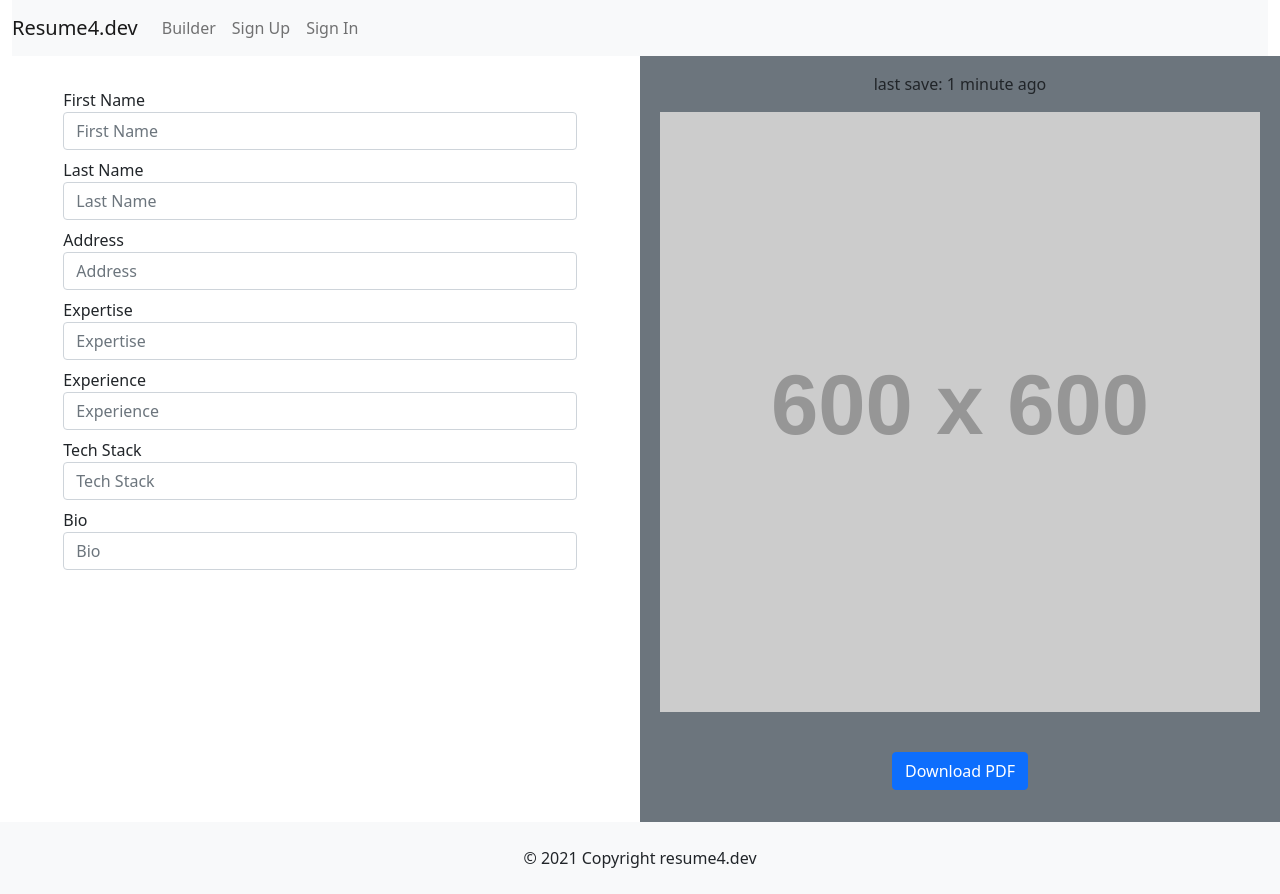
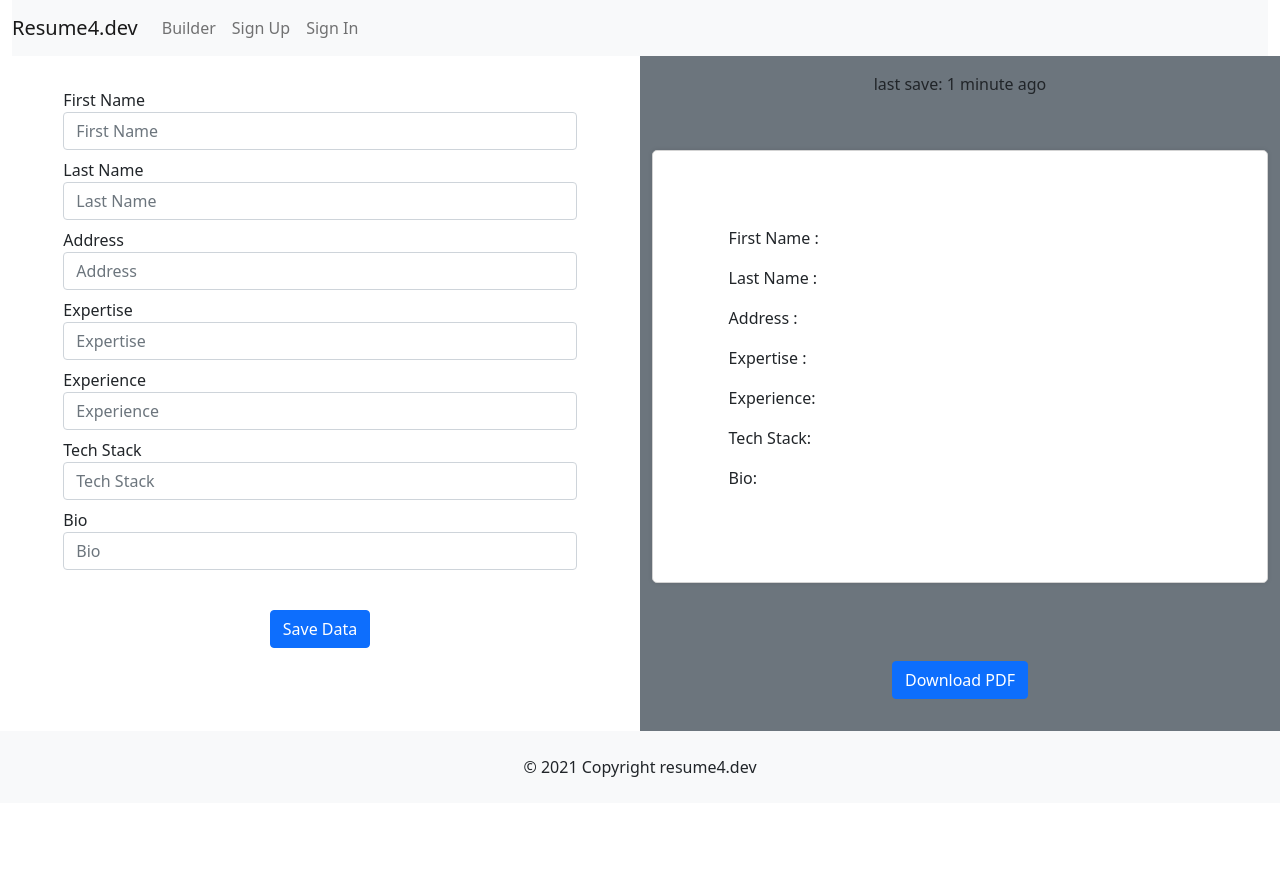
Before and after one commit to cherdianto/resume4dev, a React (Create React App) app: page /builder in a window 1280 px wide. After the commit the page ends 803 px from the top, so only its background shows below. Built offline with nearby package versions, Linux system fonts and the light colour scheme.

Commit message:
redux ok, form ok, preview ok

```diff
--- a/package.json
+++ b/package.json
@@ -14,8 +14,11 @@
     "react": "^17.0.2",
     "react-bootstrap": "^1.6.0",
     "react-dom": "^17.0.2",
+    "react-redux": "^7.2.4",
     "react-router-dom": "^5.2.0",
     "react-scripts": "4.0.3",
+    "redux": "^4.1.0",
+    "redux-thunk": "^2.3.0",
     "web-vitals": "^1.0.1"
   },
   "scripts": {
--- a/src/components/builder/builder.js
+++ b/src/components/builder/builder.js
@@ -1,56 +1,81 @@
 import React, { Component } from 'react'
+import Preview from './preview'
+import { connect } from 'react-redux'
+import { saveData } from '../../redux/actions/dataActions'
 
 
-export default class homepage extends Component {
+class builder extends Component {
+    state = {
+        firstName: '',
+        lastName: '',
+        address: '',
+        expertise: '',
+        experience: '',
+        techStack: '',
+        bio: ''
+    }
+
+    handleChange = (e) => {
+        this.setState({
+            [e.target.id]: e.target.value
+        }, () => {
+            console.log('OK')
+        })
+        this.props.saveData(this.state);
+    }
+
+    handleSubmit = (e) => {
+        e.preventDefault();
+        this.props.saveData(this.state);
+    }
+
     render() {
+
+        console.log(this.props)
+
         return (
             <div>
                 <div className="container-fluid">
                     <div className="row">
                         <div className="col-md-6 py-4">
                             <div className="col-md-10 mx-auto">
-                                <form>
+                                <form onSubmit={this.handleSubmit} >
                                     <div class="form-group mt-2">
-                                        <label for="exampleInputPassword1">First Name</label>
-                                        <input type="text" class="form-control" id="exampleInputPassword1" placeholder="First Name" />
+                                        <label for="firstName">First Name</label>
+                                        <input type="text" class="form-control" id="firstName" placeholder="First Name" onChange={this.handleChange} />
                                     </div>
                                     <div class="form-group mt-2">
-                                        <label for="exampleInputPassword1">Last Name</label>
-                                        <input type="text" class="form-control" id="exampleInputPassword1" placeholder="Last Name" />
+                                        <label for="lastName">Last Name</label>
+                                        <input type="text" class="form-control" id="lastName" placeholder="Last Name" onChange={this.handleChange} />
                                     </div>
                                     <div class="form-group mt-2">
-                                        <label for="exampleInputPassword1">Address</label>
-                                        <input type="text" class="form-control" id="exampleInputPassword1" placeholder="Address" />
+                                        <label for="address">Address</label>
+                                        <input type="text" class="form-control" id="address" placeholder="Address" onChange={this.handleChange} />
                                     </div>
                                     <div class="form-group mt-2">
-                                        <label for="exampleInputPassword1">Expertise</label>
-                                        <input type="text" class="form-control" id="exampleInputPassword1" placeholder="Expertise" />
+                                        <label for="expertise">Expertise</label>
+                                        <input type="text" class="form-control" id="expertise" placeholder="Expertise" onChange={this.handleChange} />
                                     </div>
                                     <div class="form-group mt-2">
-                                        <label for="exampleInputPassword1">Experience</label>
-                                        <input type="text" class="form-control" id="exampleInputPassword1" placeholder="Experience" />
+                                        <label for="experience">Experience</label>
+                                        <input type="text" class="form-control" id="experience" placeholder="Experience" onChange={this.handleChange} />
                                     </div>
                                     <div class="form-group mt-2">
-                                        <label for="exampleInputPassword1">Tech Stack</label>
-                                        <input type="text" class="form-control" id="exampleInputPassword1" placeholder="Tech Stack" />
+                                        <label for="techStack">Tech Stack</label>
+                                        <input type="text" class="form-control" id="techStack" placeholder="Tech Stack" onChange={this.handleChange} />
                                     </div>
                                     <div class="form-group mt-2">
-                                        <label for="exampleInputPassword1">Bio</label>
-                                        <input type="text" class="form-control" id="exampleInputPassword1" placeholder="Bio" />
+                                        <label for="bio">Bio</label>
+                                        <input type="text" class="form-control" id="bio" placeholder="Bio" onChange={this.handleChange} />
+                                    </div>
+                                     <div className="text-center py-3">
+                                        <button type="submit" class="btn btn-primary mt-4">Save Data</button>
                                     </div>
                                 </form>
                             </div>
                         </div>
                         <div className="col-md-6 bg-secondary py-3">
-                            <div className="text-center">
-                                last save: 1 minute ago
-                            </div>
-                            <div className="text-center pt-3">
-                                <img src="https://dummyimage.com/600x600/fff/000&text=sample+preview" alt="" />
-                            </div>
-                            <div className="text-center py-3">
-                                <button type="submit" class="btn btn-primary mt-4">Download PDF</button>
-                            </div>
+                            <Preview />
                         </div>
                     </div>
                 </div>
@@ -58,3 +83,17 @@ export default class homepage extends Component {
         )
     }
 }
+
+const mapStateToProps = (state) => {
+    return {
+        authError: state.auth.authError,
+        data: state.data
+    }
+}
+
+const mapDispatchToProps = (dispatch) => {
+    return {
+        saveData: (data) => dispatch(saveData(data))
+    }
+}
+export default connect(mapStateToProps, mapDispatchToProps)(builder)
--- /dev/null
+++ b/src/components/builder/preview.js
@@ -0,0 +1,39 @@
+import React from 'react'
+import { connect } from 'react-redux'
+import classes from '../../styles/preview.module.css'
+
+const preview = (props) => {
+    const {firstName, lastName, address, expertise, experience, bio, techStack } = props.data;
+    console.log(props.data)
+    return (
+        <div>
+            <div className="text-center">
+                last save: 1 minute ago
+            </div>
+            <div className="pt-3">
+                <div className={classes.preview}>
+                    <div className={classes.header}>
+                        <p>First Name : {firstName}</p>
+                        <p>Last Name : {lastName}</p>
+                        <p>Address : {address}</p>
+                        <p>Expertise : {expertise}</p>
+                        <p>Experience: {experience}</p>
+                        <p>Tech Stack: {techStack}</p>
+                        <p>Bio: {bio}</p>
+                    </div>
+                </div>
+            </div>
+            <div className="text-center py-3">
+                <button type="submit" class="btn btn-primary mt-4">Download PDF</button>
+            </div>
+        </div>
+    )
+}
+
+const mapStateToProps = (state) => {
+    return {
+        data: state.data
+    }
+}
+
+export default connect(mapStateToProps)(preview)
--- a/src/index.js
+++ b/src/index.js
@@ -4,9 +4,21 @@ import './index.css';
 import App from './App';
 import 'bootstrap/dist/css/bootstrap.min.css';
 
+// redux things
+import rootReducer from './redux/reducers/rootReducer'
+import { createStore, applyMiddleware, compose } from 'redux'
+import { connect, Provider, useSelector } from 'react-redux'
+import thunk from 'redux-thunk'
+
+const store = createStore(rootReducer,
+  compose(
+    applyMiddleware(thunk)
+  )
+);
+
 ReactDOM.render(
-  <React.StrictMode>
+  <Provider store={ store }>
     <App />
-  </React.StrictMode>,
+  </Provider>,
   document.getElementById('root')
 );
--- /dev/null
+++ b/src/redux/actions/dataActions.js
@@ -0,0 +1,6 @@
+export const saveData = (data) => {
+    return {
+        type: 'SAVE_DATA',
+        payload: data
+    }
+}
--- /dev/null
+++ b/src/redux/reducers/authReducer.js
@@ -0,0 +1,40 @@
+const initState = {
+    authError: null
+}
+
+const authReducer = (state = initState, action) => {
+    switch(action.type){
+        case 'LOGIN_ERROR':
+            return {
+                ...state,
+                authError: 'Login failed'
+            }
+        case 'LOGIN_SUCCESS':
+            console.log('login success')
+            console.log(state)
+            return {
+                ...state,
+                authError: null
+            }
+        case 'SIGNOUT_SUCCESS':
+            console.log('signout success');
+            return state;
+        case 'SIGNUP_SUCCESS':
+            console.log('signup success');
+            return {
+                ...state,
+                authError: null
+            }
+        case 'SIGNUP_ERROR':
+            console.log('signup error');
+            return {
+                ...state,
+                authError: action.err.message
+            }
+        default:
+            return state
+    }
+
+}
+
+export default authReducer;
--- /dev/null
+++ b/src/redux/reducers/dataReducer.js
@@ -0,0 +1,36 @@
+const initState = {
+    firstName: '',
+    lastName: '',
+    address: '',
+    expertise: '',
+    experience: '',
+    techStack: '',
+    bio: ''
+}
+
+const dataReducer = (state = initState, action) => {
+    switch(action.type){
+        case 'SAVE_DATA':
+            console.log('data save success');
+            console.log(initState)
+            console.log(action.payload);
+            const newData = {
+                ...state,
+                firstName: action.payload.firstName,
+                lastName: action.payload.lastName,
+                address: action.payload.address,
+                expertise: action.payload.expertise,
+                experience: action.payload.experience,
+                bio: action.payload.bio,
+                techStack: action.payload.techStack
+            }
+            return newData;
+        case 'SAVE_DATA_ERROR':
+            console.log('data save error');
+            return state;
+        default:
+            return state;
+    }
+}
+
+export default dataReducer
--- /dev/null
+++ b/src/redux/reducers/rootReducer.js
@@ -0,0 +1,10 @@
+import authReducer from './authReducer'
+import dataReducer from './dataReducer'
+import { combineReducers } from 'redux'
+
+const rootReducer = combineReducers({
+    auth: authReducer,
+    data: dataReducer
+})
+
+export default rootReducer
--- /dev/null
+++ b/src/styles/preview.module.css
@@ -0,0 +1,22 @@
+body {
+    margin: 0;
+    padding: 0;
+    background-color: #fafafa;
+    font: 12pt "Tahoma";
+  }
+
+  * {
+    box-sizing: border-box;
+    -moz-box-sizing: border-box;
+  }
+
+  .preview {
+    width: 100%;
+    min-height: 100%;
+    padding: 2cm;
+    margin: 1cm auto;
+    border: 1px #d3d3d3 solid;
+    border-radius: 5px;
+    background: white;
+    box-shadow: 0 0 5px rgba(0, 0, 0, 0.1);
+  }
```
Also changed, not shown: src/components/homepage/homepage.js (+7 -6 lines), src/redux/actions/authActions.js (added, +11 -0 lines), 1 other file (tests, documents, lock files or other folders).
